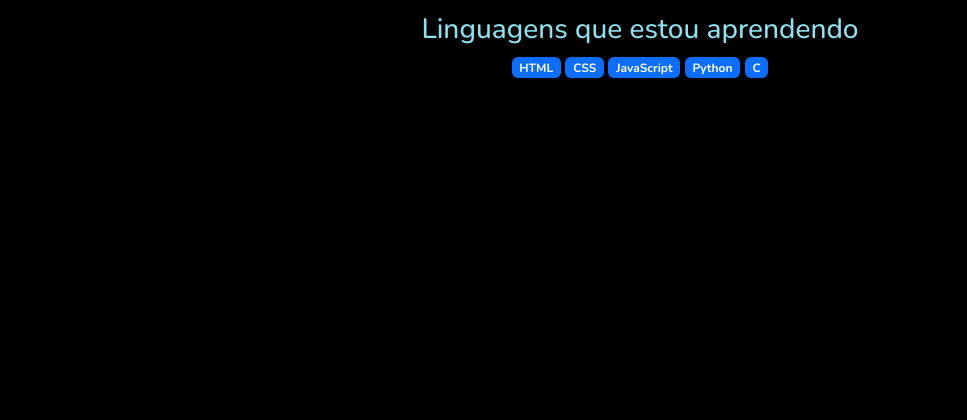
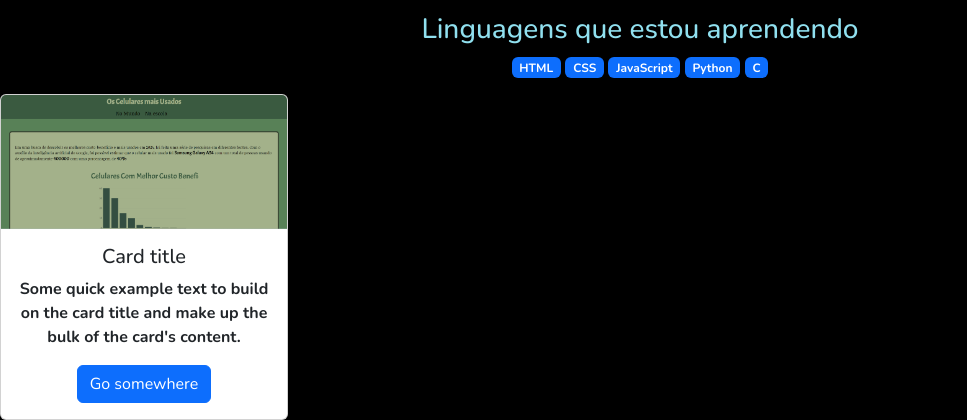
Before and after one commit to SNOWFORSE/Portifolio-Final-do-Ano, a plain HTML site: page index.html in a window 1280 px wide. Shown: the part 387-807 px from the top of the page, without its empty margins (0-967 px from the left). Drawn offline with nearby package versions, Linux system fonts and the light colour scheme.

Commit message:
Add files via upload

```diff
--- a/index.html
+++ b/index.html
@@ -8,7 +8,7 @@
     <title>Portfolio</title>
 </head>
 <body class="contaniner text-center">
-    <img class="img-thsambnail rounded-circle w-25 mt-5" src="IMG_20241013_141928.jpg" alt="Me">
+    <img class="img-thsambnail rounded-circle w-25 mt-5" src="imagens/IMG_20241013_141928.jpg" alt="Me">
     <p></p>
     <h1 class="mt-3">Eu sou o Gustavo </h1>
     <P> Estou muito interresado em areas da programação e outras tecnologias</P>
@@ -20,6 +20,16 @@
         <p class="badge text-bg-primary">Python</p>
         <p class="badge text-bg-primary">C</p>
     </div>
+    <main class="contaniner">
+        <div class="card" style="width: 18rem;">
+            <img src="imagens/Imagem-Tratamento-de-Dados.png" class="card-img-top" alt="...">
+            <div class="card-body">
+              <h5 class="card-title">Card title</h5>
+              <p class="card-text">Some quick example text to build on the card title and make up the bulk of the card's content.</p>
+              <a href="#" class="btn btn-primary">Go somewhere</a>
+            </div>
+          </div>
+    </main>
     <script src="https://cdn.jsdelivr.net/npm/bootstrap@5.3.3/dist/js/bootstrap.bundle.min.js" integrity="sha384-YvpcrYf0tY3lHB60NNkmXc5s9fDVZLESaAA55NDzOxhy9GkcIdslK1eN7N6jIeHz" crossorigin="anonymous"></script>
 </body>
 </html>
```
Also changed, not shown: imagens/Imagem-Tratamento-de-Dados.png (added), 1 other file.
